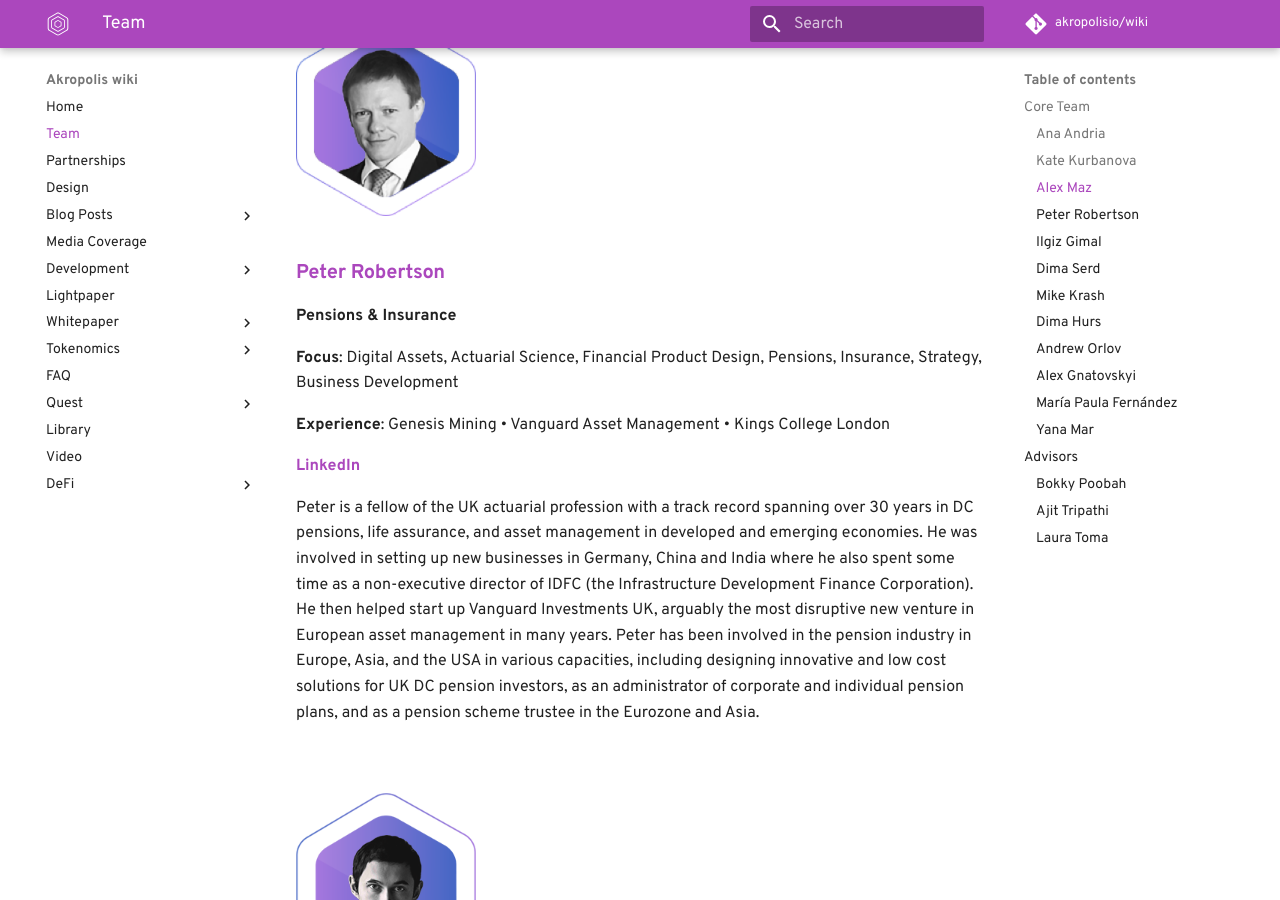
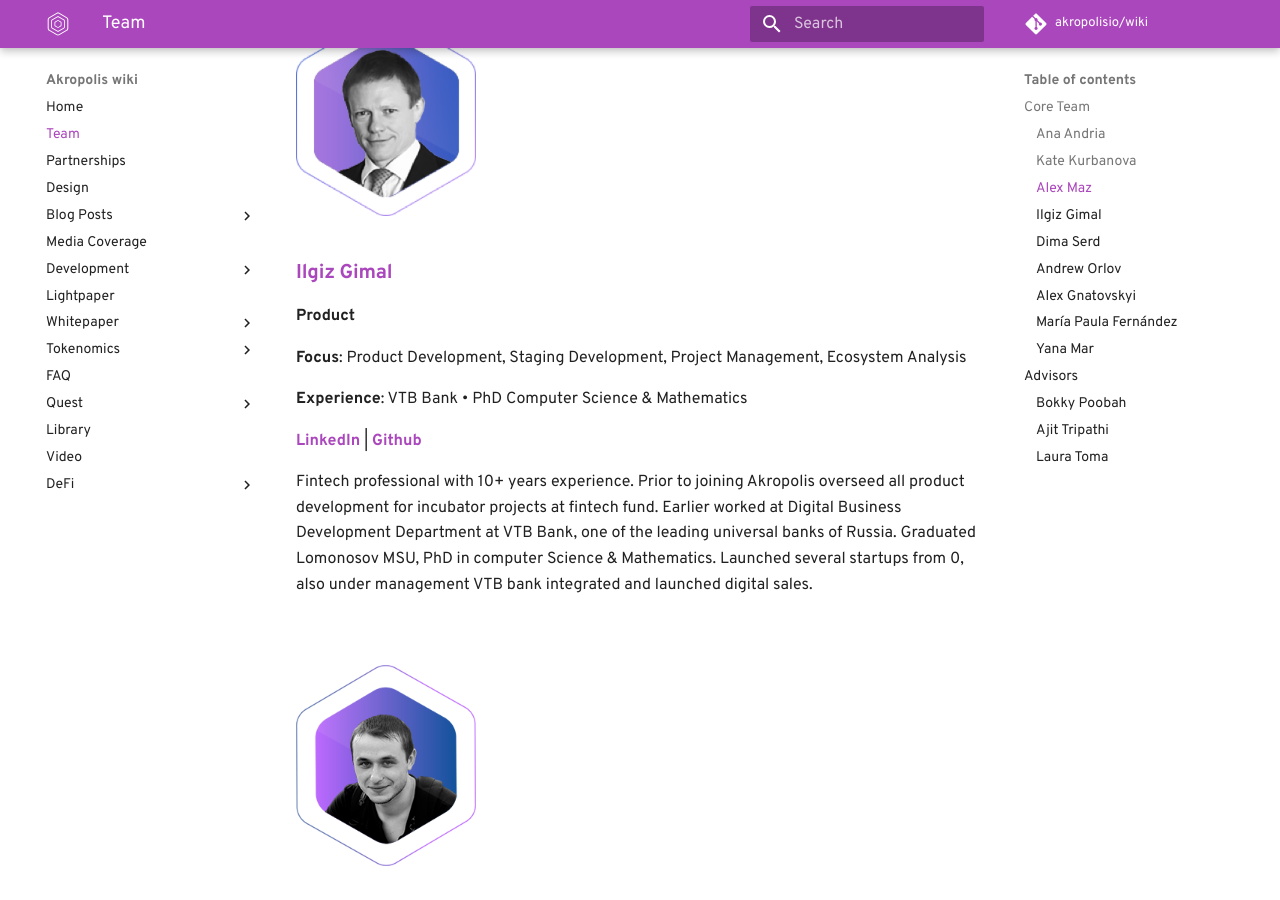
Before and after one commit to kaonone/wiki, an MkDocs documentation site: the page built from docs/team.md, in a window 1280 px wide and 900 px high, scrolled down 2396 px. Built offline with MkDocs 1.6.1 and Material for MkDocs 9.7.7, drawn with Linux system fonts in a browser that asks for light colours; some web fonts are replaced; comment, search, counter and statistics services are not loaded; old or Windows-style settings are respelled for this version of MkDocs; some of the changed text lies outside the part shown.

Commit message:
updated team

```diff
--- a/docs/team.md
+++ b/docs/team.md
@@ -60,24 +60,6 @@
 </br>
 <img src="/images/team/peter@2x.png" width="180" alt="drawing" />
 
-###[**Peter Robertson**](https://www.linkedin.com/in/peter-robertson-0780bba/)
-
-
-**Pensions & Insurance**
-
-**Focus**: Digital Assets, Actuarial Science, Financial Product Design, Pensions, Insurance, Strategy, Business Development
-
-**Experience**: Genesis Mining • Vanguard Asset Management • Kings College London
-
-[**LinkedIn**](https://www.linkedin.com/in/peter-robertson-0780bba/)
-
-Peter is a fellow of the UK actuarial profession with a track record spanning over 30 years in DC pensions, life assurance, and asset management in developed and emerging economies.
-He was involved in setting up new businesses in Germany, China and India where he also spent some time as a non-executive director of IDFC (the Infrastructure Development Finance Corporation). He then helped start up Vanguard Investments UK, arguably the most disruptive new venture in European asset management in many years.
-Peter has been involved in the pension industry in Europe, Asia, and the USA in various capacities, including designing innovative and low cost solutions for UK DC pension investors, as an administrator of corporate and individual pension plans, and as a pension scheme trustee in the Eurozone and Asia.
-
-</br>
-</br>
-<img src="/images/team/ilgiz@2x.png" width="180" alt="drawing" />
 
 ### [**Ilgiz Gimal**](https://ru.linkedin.com/in/ilgiz-gimaltdinov-8bbba411)
 
@@ -115,39 +97,6 @@
 </br>
 <img src="/images/team/mikhailk@2x.png" width="180" alt="drawing" />
 
-### [**Mike Krash**](https://github.com/krashaen/)
-
-
-**Software Development**
-
-**Focus**: React, Redux
-
-**Experience**: MSc Engineering • Lead Developer
-
-[**Github**](https://github.com/krashaen/)
-
-Graduated from the Tomsk Polytechnic University, MSc Software Engineering. 5 years development expierence. Prevously worked in several starups as React/Redux Senior Developer.
-
-</br>
-</br>
-<img src="/images/team/dmitryh@2x.png" width="180" alt="drawing" />
-
-### [**Dima Hurs**](https://github.com/Burize/)
-
-
-**Software Development**
-
-**Focus**: React, Redux, Typescript, React Native, Dart, Flutter
-
-**Experience**: BSc Computer Science
-
-[**Github**](https://github.com/Burize/)
-
-Have more then 4 years of development expierence, including blockchain and trading projects. Dima's skills includes deep knowledge in Typescript, Redux, React Native. He was also engaged in mobile apps development, projects architecture optimization and functional updatings. Graduated from the Tomsk Polytechnic University, BSc Computer Science.
-
-</br>
-</br>
-<img src="/images/team/andrew@2x.png" width="180" alt="drawing" />
 
 ### [**Andrew Orlov**](https://github.com/andor0)
 
```
